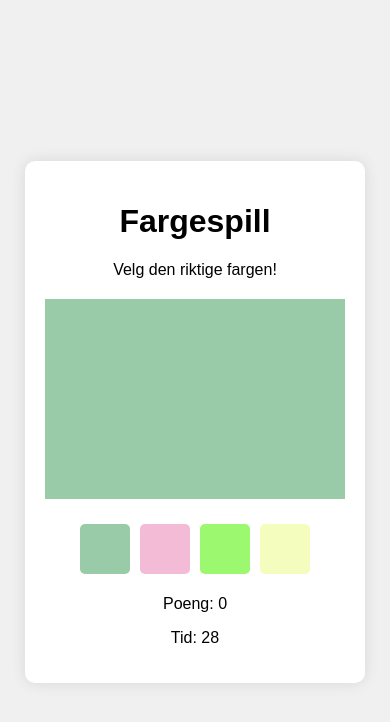
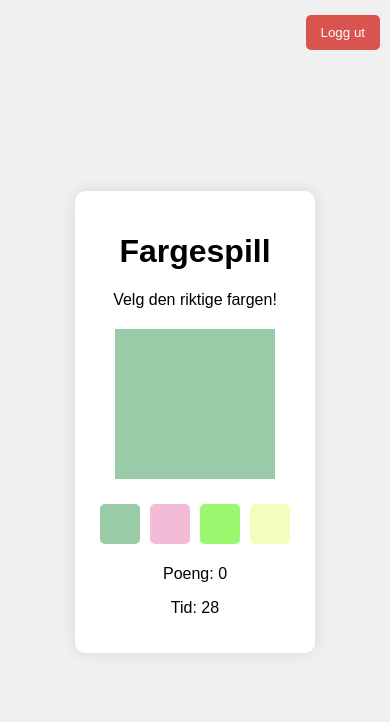
Before and after one commit to SanteriWille/FordypningsOppgave, a plain HTML site: page spill.html in a window 390 px wide. Both pictures are taken after a click on the button "Start Spillet". Drawn offline with Linux system fonts and the light colour scheme.

Commit message:
La til logout button og gjorde generelle endringer på spillet.

```diff
--- a/app.js
+++ b/app.js
@@ -1,17 +1,17 @@
 let score = 0;
 let timer = 30;
 let correctColor;
-let colorOptions = [];
 let gameInterval;
 let timerInterval;
 
-let colorBox = document.getElementById('colorBox');
-let optionsDiv = document.getElementById('options');
-let scoreDisplay = document.getElementById('score');
-let timerDisplay = document.getElementById('timer');
-let startBtn = document.getElementById('startBtn');
+const colorBox = document.getElementById('colorBox');
+const optionsDiv = document.getElementById('options');
+const scoreDisplay = document.getElementById('score');
+const timerDisplay = document.getElementById('timer');
+const startBtn = document.getElementById('startBtn');
+const logoutBtn = document.getElementById('logoutBtn');
 
-// Funksjon for å generere en tilfeldig farge
+// Funksjon for å generere en tilfeldig farge i HEX-format
 function getRandomColor() {
   const letters = '0123456789ABCDEF';
   let color = '#';
@@ -31,7 +31,7 @@ function startGame() {
   startBtn.style.display = 'none';
   createNewRound();
 
-  // Sett opp timer
+  // Start timer
   timerInterval = setInterval(() => {
     timer--;
     timerDisplay.textContent = 'Tid: ' + timer;
@@ -45,11 +45,11 @@ function startGame() {
 
 // Funksjon for å lage en ny runde
 function createNewRound() {
-  colorBox.style.backgroundColor = getRandomColor();  // Tilfeldig bakgrunnsfarge
-  correctColor = colorBox.style.backgroundColor;
+  correctColor = getRandomColor();
+  colorBox.style.backgroundColor = correctColor;
 
   // Generer alternative farger
-  colorOptions = [correctColor];
+  let colorOptions = [correctColor];
   while (colorOptions.length < 4) {
     let randomColor = getRandomColor();
     if (!colorOptions.includes(randomColor)) {
@@ -77,10 +77,13 @@ function checkAnswer(selectedColor) {
     score++;
     scoreDisplay.textContent = 'Poeng: ' + score;
     createNewRound(); // Start ny runde
-  } else {
-    alert('Feil! Prøv igjen.');
   }
 }
 
 // Knytt startknappen til startGame-funksjonen
 startBtn.addEventListener('click', startGame);
+
+// Knytt logg ut-knappen til å gå til index.html
+logoutBtn.addEventListener('click', () => {
+  window.location.href = 'index.html';
+});
--- a/spill.html
+++ b/spill.html
@@ -7,6 +7,8 @@
   <link rel="stylesheet" href="style.css">
 </head>
 <body>
+  <button id="logoutBtn" class="logout-btn">Logg ut</button>
+
   <div class="game-container">
     <h1>Fargespill</h1>
     <p>Velg den riktige fargen!</p>
@@ -18,6 +20,7 @@
     <p id="score">Poeng: 0</p>
     <p id="timer">Tid: 30</p>
   </div>
+
   <script src="app.js"></script>
 </body>
 </html>
--- a/style.css
+++ b/style.css
@@ -6,6 +6,23 @@ body {
   height: 100vh;
   margin: 0;
   background-color: #f0f0f0;
+  position: relative;
+}
+
+.logout-btn {
+  position: absolute;
+  top: -5px;
+  right: 10px;
+  padding: 10px 15px;
+  background-color: #d9534f;
+  color: white;
+  border: none;
+  border-radius: 5px;
+  cursor: pointer;
+}
+
+.logout-btn:hover {
+  background-color: #c9302c;
 }
 
 .game-container {
@@ -50,3 +67,16 @@ button {
 button:hover {
   background-color: #45a049;
 }
+
+/* Responsiv tilpasning */
+@media (max-width: 600px) {
+  .color-box {
+    width: 80%;
+    height: 150px;
+  }
+
+  .option {
+    width: 40px;
+    height: 40px;
+  }
+}
```
